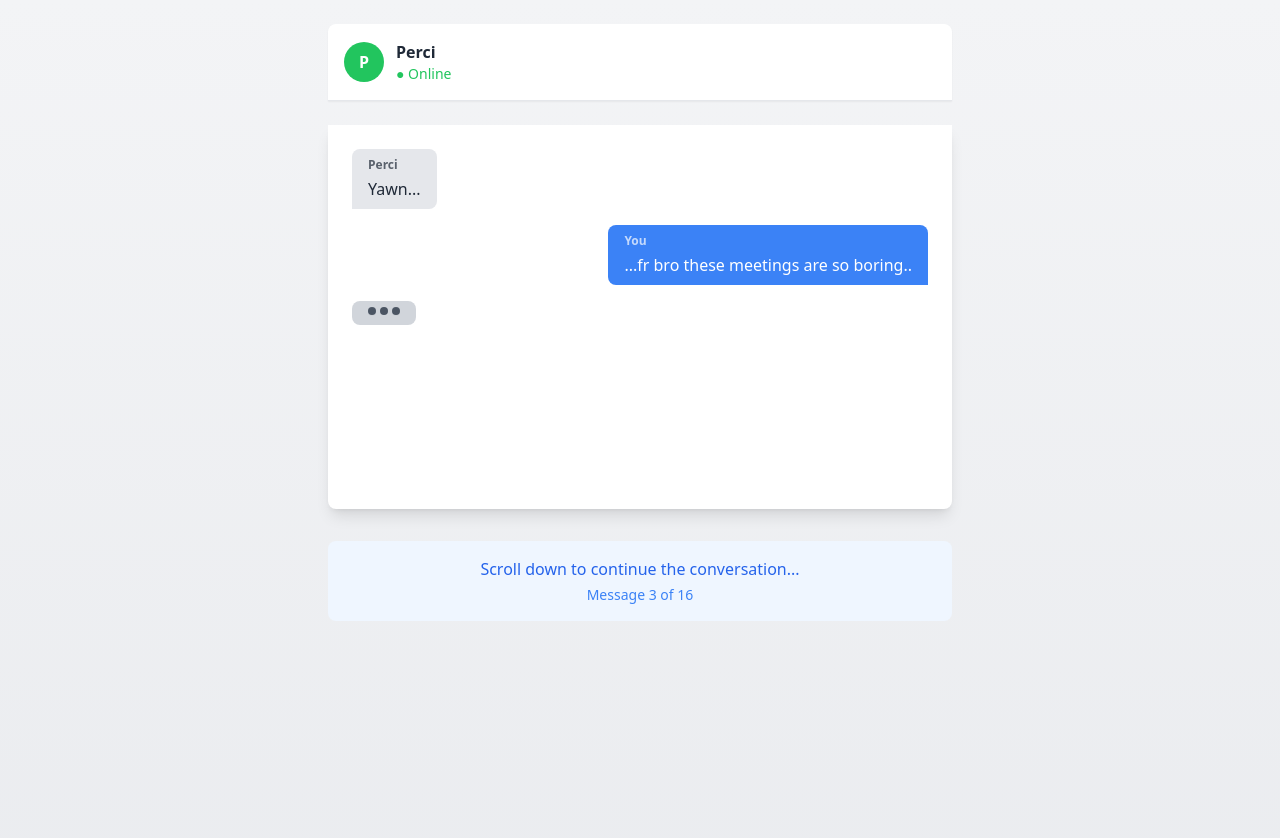
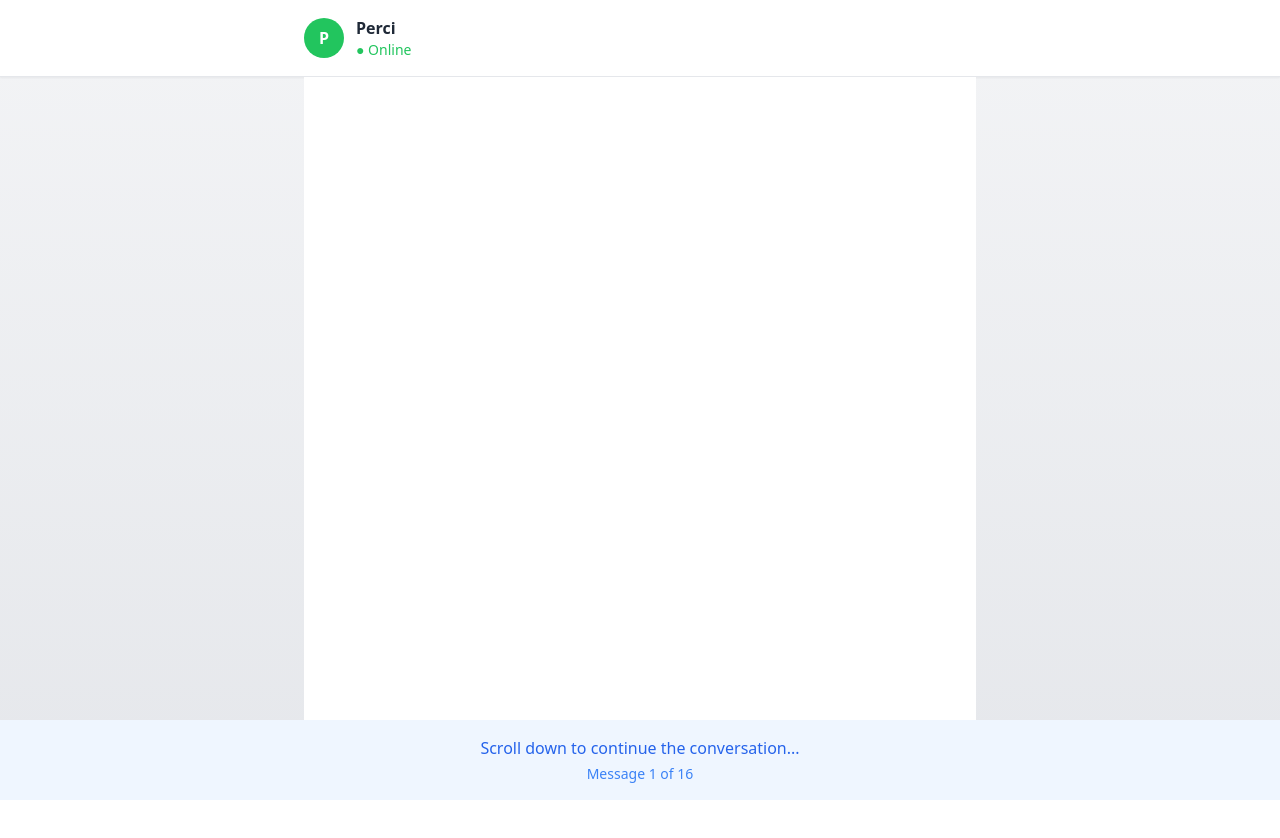
Before and after one commit to Friendly-Neighbourhood-Insomniac/scroll-chat-reveal, a React (Vite) app: page / in a window 1280 px wide. Shown: the top 838 px of the page. After the commit the page ends 800 px from the top, so only its background shows below. Built offline with nearby package versions, Linux system fonts and the light colour scheme.

Commit message:
Refactor: Full viewport chat screen
- Make the chat screen full viewport.
- Slow down message transition speed.
- Prevent external scroll until chat is complete.

```diff
--- a/src/components/ChatMessage.tsx
+++ b/src/components/ChatMessage.tsx
@@ -11,7 +11,7 @@ interface ChatMessageProps {
 const ChatMessage: React.FC<ChatMessageProps> = ({ sender, message, isVisible, isTyping = false }) => {
   if (sender === 'typing') {
     return (
-      <div className={`flex justify-start mb-4 transition-all duration-500 ${isVisible ? 'opacity-100 translate-y-0' : 'opacity-0 translate-y-4'}`}>
+      <div className={`flex justify-start mb-4 transition-all duration-1000 ease-out ${isVisible ? 'opacity-100 translate-y-0' : 'opacity-0 translate-y-8'}`}>
         <div className="bg-gray-300 rounded-lg px-4 py-2 max-w-xs">
           <div className="flex space-x-1">
             <div className="w-2 h-2 bg-gray-600 rounded-full animate-bounce"></div>
@@ -26,8 +26,8 @@ const ChatMessage: React.FC<ChatMessageProps> = ({ sender, message, isVisible, i
   const isYou = sender === 'You';
 
   return (
-    <div className={`flex ${isYou ? 'justify-end' : 'justify-start'} mb-4 transition-all duration-500 ${
-      isVisible ? 'opacity-100 translate-y-0' : 'opacity-0 translate-y-4'
+    <div className={`flex ${isYou ? 'justify-end' : 'justify-start'} mb-4 transition-all duration-1000 ease-out ${
+      isVisible ? 'opacity-100 translate-y-0' : 'opacity-0 translate-y-8'
     }`}>
       <div className={`max-w-xs lg:max-w-md px-4 py-2 rounded-lg ${
         isYou
--- a/src/components/ChatSimulation.tsx
+++ b/src/components/ChatSimulation.tsx
@@ -27,43 +27,67 @@ const ChatSimulation: React.FC = () => {
     { sender: 'Perci' as const, message: 'But don\'t just take my word for it, check it out for yourself :[Game link]' }
   ];
 
+  // Prevent external scrolling until chat is complete
   useEffect(() => {
-    const handleScroll = () => {
-      if (isScrolling) return;
+    if (currentMessageIndex < messages.length) {
+      document.body.style.overflow = 'hidden';
+    } else {
+      document.body.style.overflow = 'auto';
+    }
 
-      const currentScrollY = window.scrollY;
+    return () => {
+      document.body.style.overflow = 'auto';
+    };
+  }, [currentMessageIndex, messages.length]);
 
-      // Check if scrolling down and haven't reached the end
-      if (currentScrollY > lastScrollY.current && currentMessageIndex < messages.length) {
+  useEffect(() => {
+    const handleScroll = (e: WheelEvent) => {
+      if (isScrolling || currentMessageIndex >= messages.length) return;
+
+      e.preventDefault();
+
+      // Check if scrolling down
+      if (e.deltaY > 0) {
         setIsScrolling(true);
 
         // If current message is typing, show it briefly then advance
         if (messages[currentMessageIndex]?.sender === 'typing') {
           setTimeout(() => {
             setCurrentMessageIndex(prev => Math.min(prev + 2, messages.length)); // Skip typing and show next message
-            setIsScrolling(false);
-          }, 1000);
+            setTimeout(() => setIsScrolling(false), 800); // Slower transition
+          }, 1500); // Show typing longer
         } else {
+          setTimeout(() => {
             setCurrentMessageIndex(prev => Math.min(prev + 1, messages.length));
-          setIsScrolling(false);
+            setTimeout(() => setIsScrolling(false), 800); // Slower transition
+          }, 300);
         }
       }
-
-      lastScrollY.current = currentScrollY;
     };
 
-    window.addEventListener('scroll', handleScroll, { passive: true });
-    return () => window.removeEventListener('scroll', handleScroll);
+    const container = containerRef.current;
+    if (container) {
+      container.addEventListener('wheel', handleScroll, { passive: false });
+    }
+
+    return () => {
+      if (container) {
+        container.removeEventListener('wheel', handleScroll);
+      }
+    };
   }, [currentMessageIndex, isScrolling, messages.length]);
 
   const visibleMessages = messages.slice(0, currentMessageIndex);
 
   return (
-    <div className="min-h-screen bg-gradient-to-b from-gray-100 to-gray-200">
-      <div ref={containerRef} className="max-w-2xl mx-auto p-6">
+    <div
+      ref={containerRef}
+      className="fixed inset-0 bg-gradient-to-b from-gray-100 to-gray-200 overflow-hidden"
+    >
+      <div className="h-full flex flex-col">
         {/* Chat Header */}
-        <div className="bg-white rounded-t-lg border-b border-gray-200 p-4 mb-6 sticky top-0 z-10 shadow-sm">
-          <div className="flex items-center space-x-3">
+        <div className="bg-white border-b border-gray-200 p-4 shadow-sm flex-shrink-0">
+          <div className="flex items-center space-x-3 max-w-2xl mx-auto">
             <div className="w-10 h-10 bg-green-500 rounded-full flex items-center justify-center text-white font-bold">
               P
             </div>
@@ -75,7 +99,8 @@ const ChatSimulation: React.FC = () => {
         </div>
 
         {/* Chat Messages */}
-        <div className="bg-white rounded-b-lg p-6 shadow-lg min-h-96">
+        <div className="flex-1 overflow-hidden">
+          <div className="h-full bg-white max-w-2xl mx-auto p-6 overflow-y-auto">
             {visibleMessages.map((msg, index) => (
               <ChatMessage
                 key={index}
@@ -95,29 +120,31 @@ const ChatSimulation: React.FC = () => {
               />
             )}
           </div>
+        </div>
 
         {/* Scroll instruction */}
         {currentMessageIndex < messages.length && (
-          <div className="text-center mt-8 p-4 bg-blue-50 rounded-lg">
+          <div className="bg-blue-50 p-4 flex-shrink-0">
+            <div className="max-w-2xl mx-auto text-center">
               <div className="text-blue-600 font-medium">Scroll down to continue the conversation...</div>
               <div className="text-sm text-blue-500 mt-1">
                 Message {Math.min(currentMessageIndex + 1, messages.length)} of {messages.length}
+              </div>
             </div>
           </div>
         )}
 
         {/* End message */}
         {currentMessageIndex >= messages.length && (
-          <div className="text-center mt-8 p-6 bg-green-50 rounded-lg">
+          <div className="bg-green-50 p-6 flex-shrink-0">
+            <div className="max-w-2xl mx-auto text-center">
               <div className="text-green-600 font-medium text-lg">🎉 Conversation Complete!</div>
               <div className="text-sm text-green-500 mt-2">
-              Refresh the page to experience it again
+                You can now scroll normally or refresh to experience it again
+              </div>
             </div>
           </div>
         )}
-
-        {/* Spacer to enable more scrolling */}
-        <div className="h-screen"></div>
       </div>
     </div>
   );
```
Lines whose indentation alone changed are shown as unchanged.
